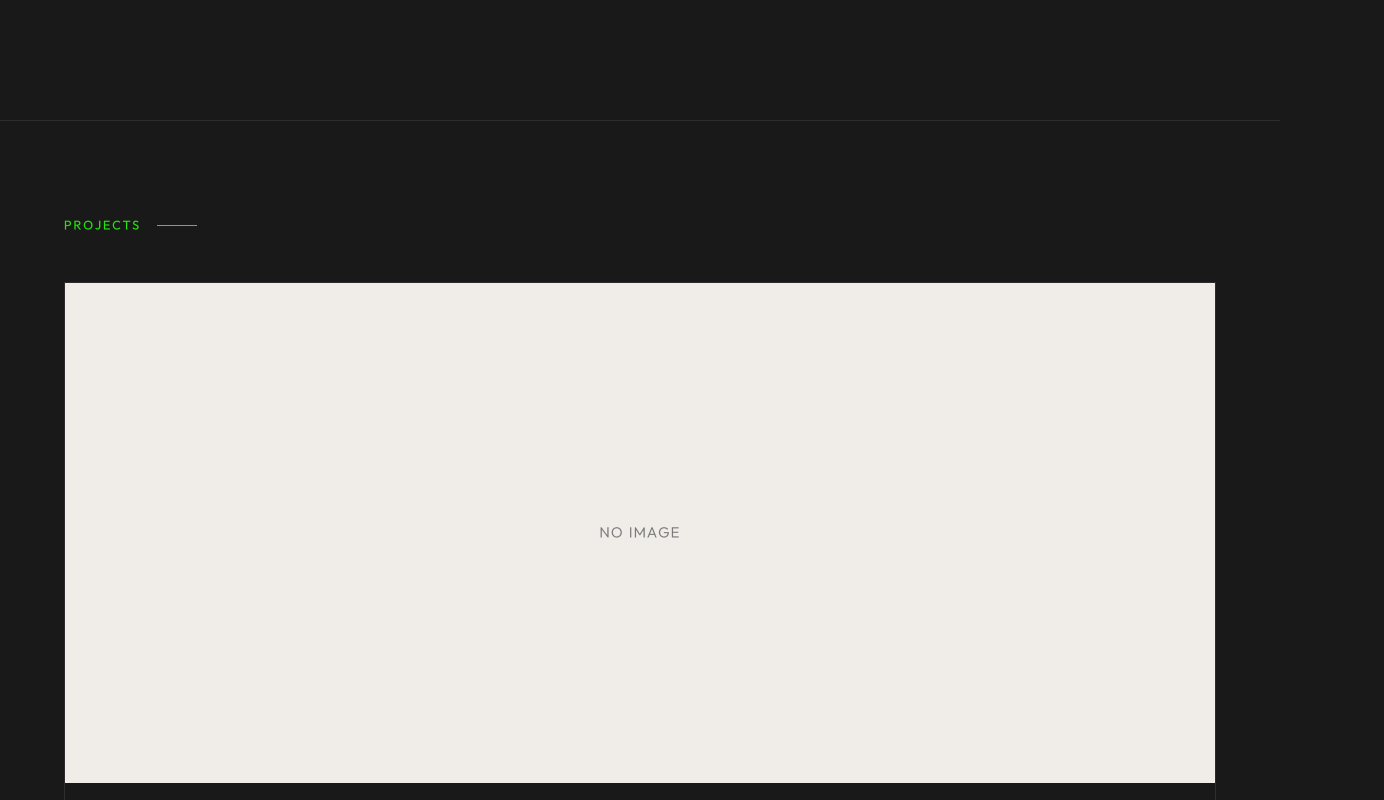
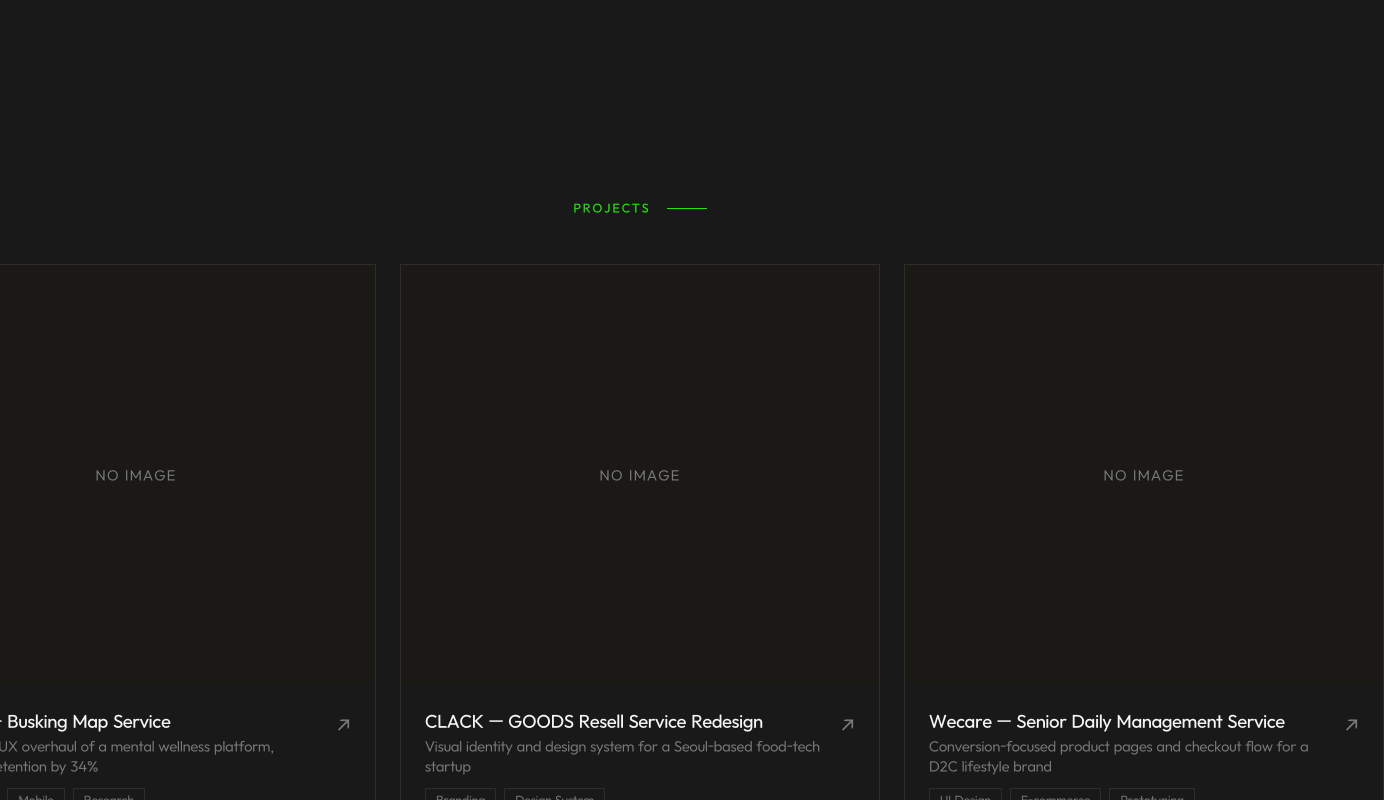
Before and after one commit to heehortus/Web-Portfolio, a React (Vite) app: page /Web-Portfolio/project/1 in a window 1280 px wide. Shown: the part 680-1480 px from the top of the page, 1384 px wide, since content can reach past the window. Built offline with nearby package versions, Linux system fonts and the light colour scheme.

Commit message:
feat: Project 슬라이드  캐러셀 추가

```diff
--- a/src/components/Navbar.jsx
+++ b/src/components/Navbar.jsx
@@ -15,7 +15,7 @@ export default function Navbar({ name }) {
           </a>
         ))}
         <a
-          href="public\resume.pdf"
+          href="public/resume.pdf"
           target="_blank"
           rel="noopener noreferrer"
           className="text-[13px] px-4 py-2 border border-fg text-fg hover:bg-fg hover:text-bg transition-colors duration-200 tracking-[0.05em]"
--- a/src/components/Projects.jsx
+++ b/src/components/Projects.jsx
@@ -1,19 +1,47 @@
-import SectionLabel from './SectionLabel'
+import { useRef } from 'react'
+import { motion, useScroll, useTransform } from 'framer-motion'
+
+const ITEM_WIDTH = 480
+const GAP = 24
 
 export default function Projects({ projects }) {
+  const containerRef = useRef(null)
+  const { scrollYProgress } = useScroll({
+    target: containerRef,
+    offset: ['start start', 'end end'],
+  })
+
+  const totalDistance = (projects.length - 1) * (ITEM_WIDTH + GAP)
+  const x = useTransform(scrollYProgress, [0, 1], [0, -totalDistance])
+  const leftPadding = `calc(50vw - ${ITEM_WIDTH / 2}px)`
+
   return (
-    <section id="projects" className="border-t border-border min-h-screen mx-auto px-6 md:px-16 py-24">
-      <SectionLabel>Projects</SectionLabel>
+    <div id="projects" ref={containerRef} style={{ height: `${projects.length * 100}vh` }} className="relative">
+      <div
+        className="sticky top-0 h-screen flex flex-col justify-center overflow-visible"
+        style={{ paddingLeft: leftPadding }}
+      >
+        {/* 섹션 라벨 — 뷰포트 중앙 */}
+        <div
+          className="py-6 mb-6 flex justify-center"
+          style={{ width: '100vw', marginLeft: `calc(-1 * (50vw - ${ITEM_WIDTH / 2}px))` }}
+        >
+          <div className="flex items-center gap-4 text-[11px] tracking-[0.18em] uppercase text-accent font-medium">
+            Projects
+            <span className="w-10 h-px bg-accent flex-shrink-0" />
+          </div>
+        </div>
 
-      <div className="grid grid-cols-1 gap-6">
+        {/* 갤러리 */}
+        <motion.div className="flex" style={{ x, gap: GAP }}>
           {projects.map((project) => (
             <a
               key={project.name}
               href={project.url}
-            className="group block overflow-hidden border border-border hover:border-fg transition-colors duration-300"
+              className="group flex-shrink-0 border border-border hover:border-fg transition-colors duration-300 overflow-hidden"
+              style={{ width: ITEM_WIDTH, height: 600 }}
             >
-            {/* 썸네일 */}
-            <div className="w-full overflow-hidden bg-[#f0ede8] h-[400px] md:h-[250px] lg:h-[500px]">
+              <div className="w-full overflow-hidden bg-card" style={{ height: 420 }}>
                 {project.image ? (
                   <img
                     src={project.image}
@@ -27,7 +55,6 @@ export default function Projects({ projects }) {
                 )}
               </div>
 
-            {/* 카드 하단 정보 */}
               <div className="p-6 flex justify-between items-start">
                 <div>
                   <div className="font-medium text-[16px] mb-1">{project.name}</div>
@@ -49,7 +76,8 @@ export default function Projects({ projects }) {
               </div>
             </a>
           ))}
+        </motion.div>
       </div>
-    </section>
+    </div>
   )
 }
--- a/src/index.css
+++ b/src/index.css
@@ -64,7 +64,7 @@
   html {
     scroll-behavior: smooth;
     -webkit-font-smoothing: antialiased;
-    scroll-snap-type: y mandatory;
+    scroll-snap-type: y proximity;
   }
   body {
     overflow-x: hidden;
```
Also changed, not shown: src/components/Contact.jsx (+15 -7 lines). Lines whose indentation alone changed are shown as unchanged.
